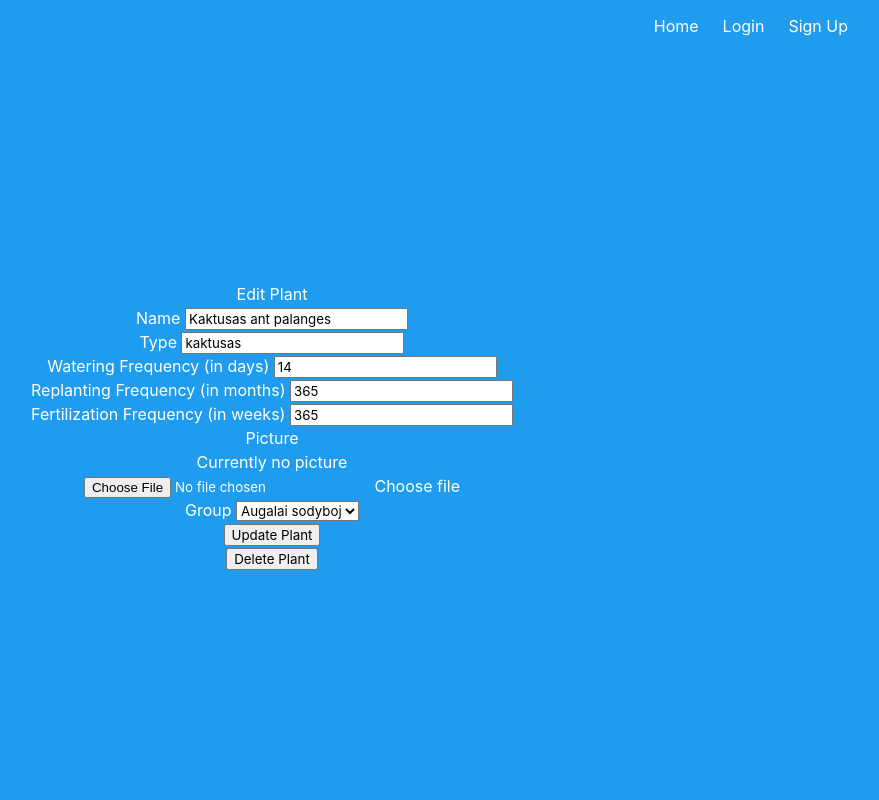
After one commit to freakazoidas/PlantApp, a Flask app: template project/templates/plant_single_edit.html in a window 1280 px wide. The commit adds this page. Shown: the whole page, without its empty margins (368-1247 px from the left). Run offline with Flask 3, Linux system fonts and the light colour scheme; the template is opened without the code that fills it: values that come from a table or form of the project are taken from there, others are empty; some libraries are stand-ins or nearby versions.

Commit message:
edit plant works now

```diff
--- /dev/null
+++ b/project/templates/plant_single_edit.html
@@ -0,0 +1,112 @@
+{% extends "base.html" %} {% block content %}
+<h1>Edit Plant</h1>
+
+<form method="POST" enctype="multipart/form-data">
+  <div class="form-group">
+    <label for="plant_name">Name</label>
+    <input
+      type="text"
+      class="form-control"
+      id="plant_name"
+      name="plant_name"
+      value="{{ plant.name }}"
+    />
+  </div>
+
+  <div class="form-group">
+    <label for="plant_type">Type</label>
+    <input
+      type="text"
+      class="form-control"
+      id="plant_type"
+      name="plant_type"
+      value="{{ plant.type }}"
+    />
+  </div>
+
+  <div class="form-group">
+    <label for="watering_frequency">Watering Frequency (in days)</label>
+    <input
+      type="number"
+      class="form-control"
+      id="watering_frequency"
+      name="watering_frequency"
+      value="{{ plant.watering_frequency }}"
+    />
+  </div>
+
+  <div class="form-group">
+    <label for="replanting_frequency">Replanting Frequency (in months)</label>
+    <input
+      type="number"
+      class="form-control"
+      id="replanting_frequency"
+      name="replanting_frequency"
+      value="{{ plant.replanting_frequency }}"
+    />
+  </div>
+
+  <div class="form-group">
+    <label for="fertilization_frequency"
+      >Fertilization Frequency (in weeks)</label
+    >
+    <input
+      type="number"
+      class="form-control"
+      id="fertilization_frequency"
+      name="fertilization_frequency"
+      value="{{ plant.fertilizations_frequency }}"
+    />
+  </div>
+
+  <div class="form-group">
+    <label for="plant_picture">Picture</label>
+    {% if plant and plant.picture %}
+    <div class="mt-3 mb-3">
+      <img
+        src="{{ url_for('static', filename=plant.picture) }}"
+        alt="{{ plant.name }}"
+        style="max-height: 300px"
+      />
+    </div>
+    {% else %}
+    <p>Currently no picture</p>
+    {% endif %}
+
+    <div class="input-group">
+      <div class="custom-file">
+        <input
+          type="file"
+          class="custom-file-input"
+          id="plant_picture"
+          name="plant_picture"
+        />
+        <label class="custom-file-label" for="plant_picture">Choose file</label>
+      </div>
+    </div>
+  </div>
+
+  <div class="form-group">
+    <label for="plant_group">Group</label>
+    <select class="form-control" id="plant_group" name="plant_group">
+      {% for group in groups %} {% if group.id in group_ids %}
+      <option value="{{ group.id }}" selected>{{ group.name }}</option>
+      {% else %}
+      <option value="{{ group.id }}">{{ group.name }}</option>
+      {% endif %} {% endfor %}
+    </select>
+  </div>
+
+  <button type="submit" class="btn btn-primary">Update Plant</button>
+</form>
+
+<form
+  method="POST"
+  class="mt-4"
+  onsubmit="return confirm('Are you sure you want to delete this plant?');"
+>
+  <input type="hidden" name="_method" value="DELETE" />
+  <button type="submit" class="btn btn-danger">Delete Plant</button>
+</form>
+
+{% endblock %}
```
Also changed, not shown: project/plants.py (+78 -1 lines), project/templates/plant_group_single.html (+10 -2 lines), instance/db.sqlite.
